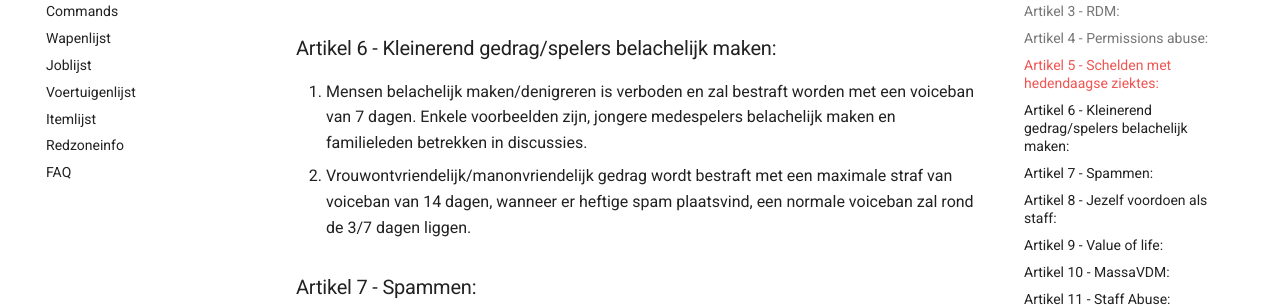
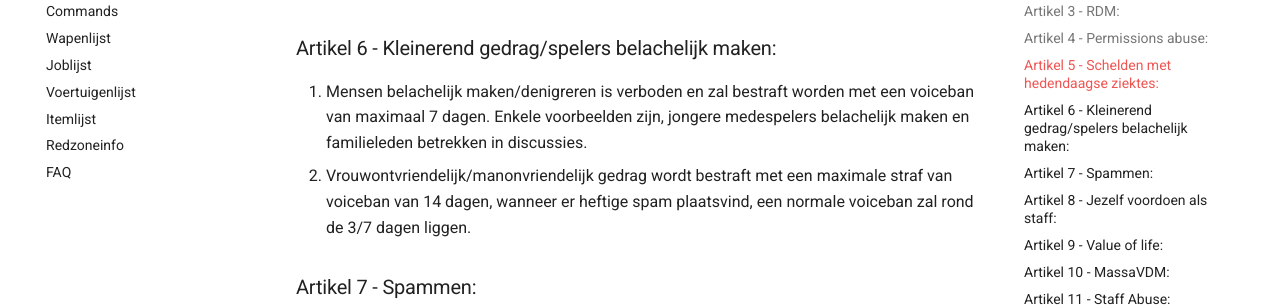
Before and after one commit to Welseyy/STSAPV, an MkDocs documentation site: the page built from docs/apv.md, in a window 1280 px wide and 900 px high, scrolled down 1368 px. Shown: the part 178-485 px from the top of the window. Built offline with MkDocs 1.6.1 and Material for MkDocs 9.7.7, drawn with Linux system fonts in a browser that asks for light colours.

Commit message:
Update apv.md

```diff
--- a/docs/apv.md
+++ b/docs/apv.md
@@ -37,7 +37,7 @@
 2. Het schelden met ziektes zoals kanker en dergelijke in /report zal een straf opleveren van de 6de categorie.
 
 ### Artikel 6 - Kleinerend gedrag/spelers belachelijk maken:
-1. Mensen belachelijk maken/denigreren is verboden en zal bestraft worden met een voiceban van 7 dagen. Enkele voorbeelden zijn, jongere medespelers belachelijk maken en familieleden betrekken in discussies.
+1. Mensen belachelijk maken/denigreren is verboden en zal bestraft worden met een voiceban van maximaal 7 dagen. Enkele voorbeelden zijn, jongere medespelers belachelijk maken en familieleden betrekken in discussies.
 2. Vrouwontvriendelijk/manonvriendelijk gedrag wordt bestraft met een maximale straf van voiceban van 14 dagen, wanneer er heftige spam plaatsvind, een normale voiceban zal rond de 3/7 dagen liggen.
 
 ### Artikel 7 - Spammen:
```
